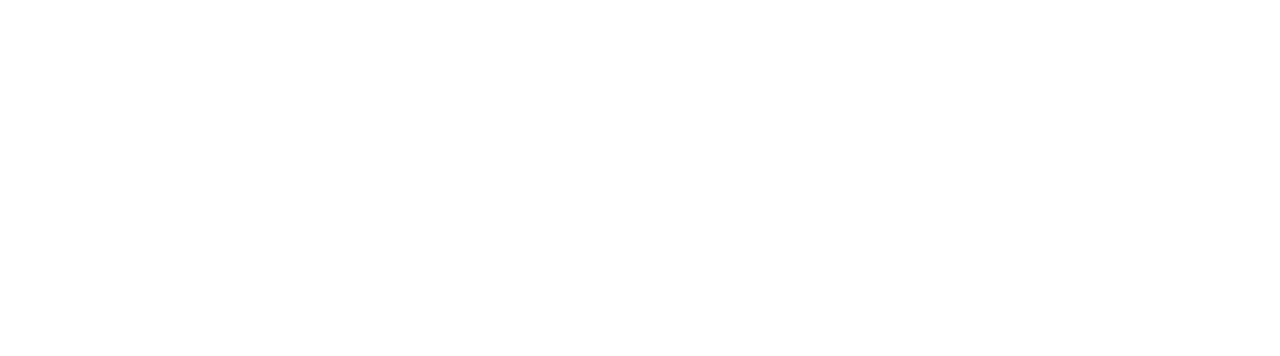
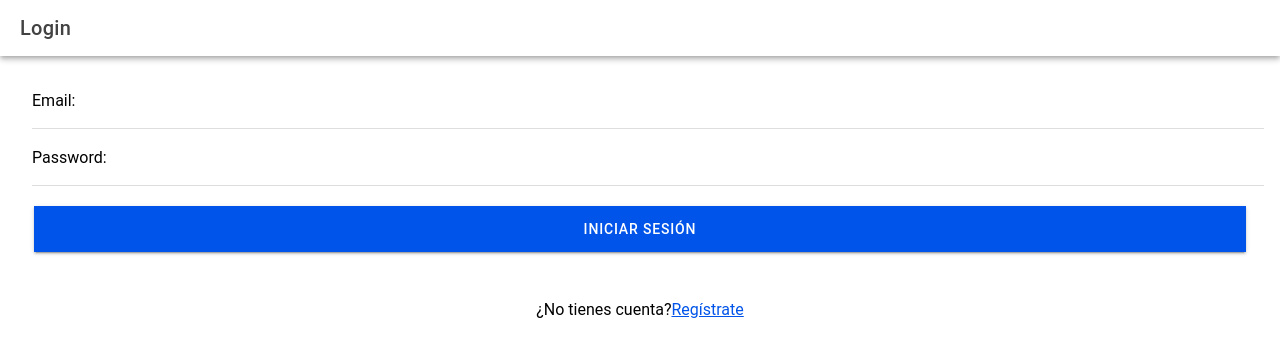
Before and after one commit to svmmydev/NBARookieReactApp, a React (Vite) app: page /login in a window 1280 px wide. Shown: the top 356 px of the page. Built offline with nearby package versions, Linux system fonts and the light colour scheme; no server answers.

Commit message:
Implement login

```diff
--- a/package.json
+++ b/package.json
@@ -21,6 +21,7 @@
     "@ionic/react-router": "^8.5.0",
     "@types/react-router": "^5.1.20",
     "@types/react-router-dom": "^5.3.3",
+    "firebase": "^11.6.0",
     "ionicons": "^7.4.0",
     "react": "19.0.0",
     "react-dom": "19.0.0",
--- a/src/App.tsx
+++ b/src/App.tsx
@@ -1,7 +1,7 @@
 import { Redirect, Route } from 'react-router-dom';
 import { IonApp, IonRouterOutlet, setupIonicReact } from '@ionic/react';
 import { IonReactRouter } from '@ionic/react-router';
-import Home from './pages/Home';
+import Login from './pages/Login';
 
 /* Core CSS required for Ionic components to work properly */
 import '@ionic/react/css/core.css';
@@ -39,11 +39,11 @@
   <IonApp>
     <IonReactRouter>
       <IonRouterOutlet>
-        <Route exact path="/home">
-          <Home />
+        <Route exact path="/login">
+          <Login />
         </Route>
         <Route exact path="/">
-          <Redirect to="/home" />
+          <Redirect to="/login" />
         </Route>
       </IonRouterOutlet>
     </IonReactRouter>
--- a/src/components/ExploreContainer.css
+++ /dev/null
@@ -1,24 +0,0 @@
-#container {
-  text-align: center;
-  position: absolute;
-  left: 0;
-  right: 0;
-  top: 50%;
-  transform: translateY(-50%);
-}
-
-#container strong {
-  font-size: 20px;
-  line-height: 26px;
-}
-
-#container p {
-  font-size: 16px;
-  line-height: 22px;
-  color: #8c8c8c;
-  margin: 0;
-}
-
-#container a {
-  text-decoration: none;
-}
--- a/src/components/ExploreContainer.tsx
+++ /dev/null
@@ -1,14 +0,0 @@
-import './ExploreContainer.css';
-
-interface ContainerProps { }
-
-const ExploreContainer: React.FC<ContainerProps> = () => {
-  return (
-    <div id="container">
-      <strong>Ready to create an app?</strong>
-      <p>Start with Ionic <a target="_blank" rel="noopener noreferrer" href="https://ionicframework.com/docs/components">UI Components</a></p>
-    </div>
-  );
-};
-
-export default ExploreContainer;
--- a/src/pages/Home.tsx
+++ /dev/null
@@ -1,25 +0,0 @@
-import { IonContent, IonHeader, IonPage, IonTitle, IonToolbar } from '@ionic/react';
-import ExploreContainer from '../components/ExploreContainer';
-import './Home.css';
-
-const Home: React.FC = () => {
-  return (
-    <IonPage>
-      <IonHeader>
-        <IonToolbar>
-          <IonTitle>Blank</IonTitle>
-        </IonToolbar>
-      </IonHeader>
-      <IonContent fullscreen>
-        <IonHeader collapse="condense">
-          <IonToolbar>
-            <IonTitle size="large">Blank</IonTitle>
-          </IonToolbar>
-        </IonHeader>
-        <ExploreContainer />
-      </IonContent>
-    </IonPage>
-  );
-};
-
-export default Home;
--- /dev/null
+++ b/src/pages/Login.tsx
@@ -0,0 +1,72 @@
+import { IonButton, IonContent, IonHeader, IonInput, IonItem, IonPage, IonTitle, IonToolbar } from '@ionic/react';
+import './Login.css';
+import { useState } from 'react';
+import { auth } from "../firebaseConfig"
+import { signInWithEmailAndPassword } from 'firebase/auth';
+
+const Login: React.FC = () => {
+  const [email, setEmail] = useState('');
+  const [password, setPassword] = useState('');
+  const [error, setError] = useState('');
+
+  const handleSubmit = async (e: React.FormEvent<HTMLFormElement>) => {
+    e.preventDefault();
+
+    try {
+      const userCredential = await signInWithEmailAndPassword(auth, email, password);
+      console.log('Login exitoso:', userCredential.user);
+      setError('');
+    } catch (err: any) {
+      console.error('Error en el login', err);
+      setError('Credenciales inválidas. Verifica tu email y contraseña.');
+    }
+  };
+
+  return (
+    <IonPage>
+      <IonHeader>
+        <IonToolbar>
+          <IonTitle>Login</IonTitle>
+        </IonToolbar>
+      </IonHeader>
+      <IonContent>
+        <form className='ion-padding' onSubmit={handleSubmit}>
+          <IonItem>
+            <IonInput
+              label='Email:'
+              label-placement='floating'
+              type='email'
+              value={email}
+              onIonChange={(e) => setEmail(e.detail.value!)}
+              required>
+            </IonInput>
+          </IonItem>
+
+          <IonItem>
+            <IonInput
+              label='Password:'
+              label-placement='floating'
+              type='password'
+              value={password}
+              onIonChange={(e) => setPassword(e.detail.value!)}
+              required>
+            </IonInput>
+          </IonItem>
+
+          <IonButton expand='full' type='submit' className='ion-padding'>
+            Iniciar sesión
+          </IonButton>
+
+          {error && <p className=''>{error}</p>}
+
+          <p className='ion-text-center ion-padding'>
+            ¿No tienes cuenta?
+            <a href='/registro'>Regístrate</a>
+          </p>
+        </form>
+      </IonContent>
+    </IonPage>
+  );
+};
+
+export default Login;
```
Also changed, not shown: src/pages/Home.css (deleted), src/pages/Login.css (added), 2 other files (tests, documents, lock files or other folders).
